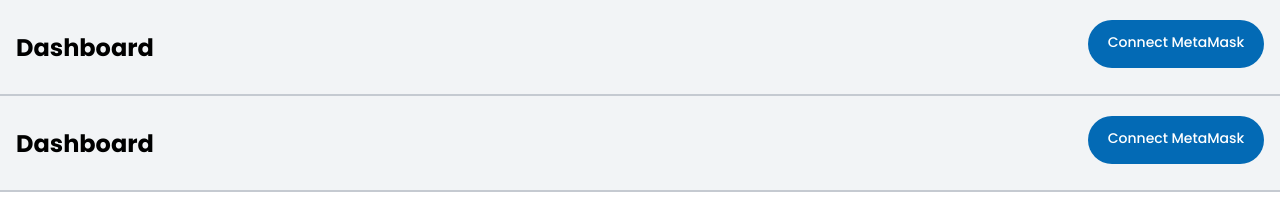
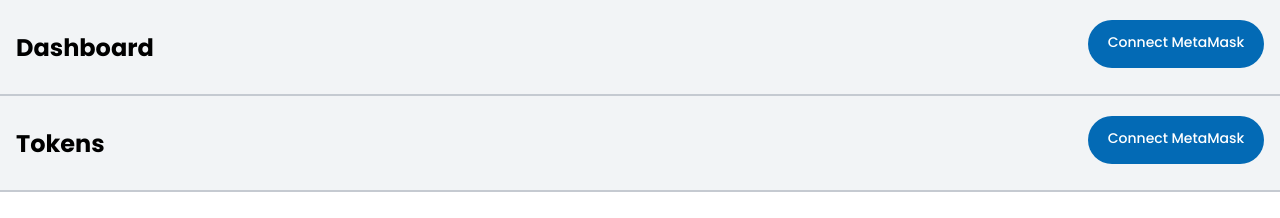
Before and after one commit to OlaiwonAbdullahi/MetaMask-Portfolio-Replica, a React (Vite) app: page / in a window 1280 px wide. Shown: the top 218 px of the page. Built offline with nearby package versions, Linux system fonts and the light colour scheme.

Commit message:
update NavBar.jsx

```diff
--- /dev/null
+++ b/src/components/Search.jsx
@@ -0,0 +1,7 @@
+import React from "react";
+
+const Search = () => {
+  return <div>Search</div>;
+};
+
+export default Search;
--- a/src/components/headers/NavBar.jsx
+++ b/src/components/headers/NavBar.jsx
@@ -4,7 +4,7 @@ const NavBar = () => {
   return (
     <div className="flex flex-row justify-between bg-bgColor h-24 border-b-2 border-b-secondary pt-5 px-4">
       <div className="">
-        <h2 className="text-2xl font-bold mt-3">Dashboard</h2>
+        <h2 className="text-2xl font-bold mt-3">Tokens</h2>
       </div>
       <div className="">
         <Button />
```
